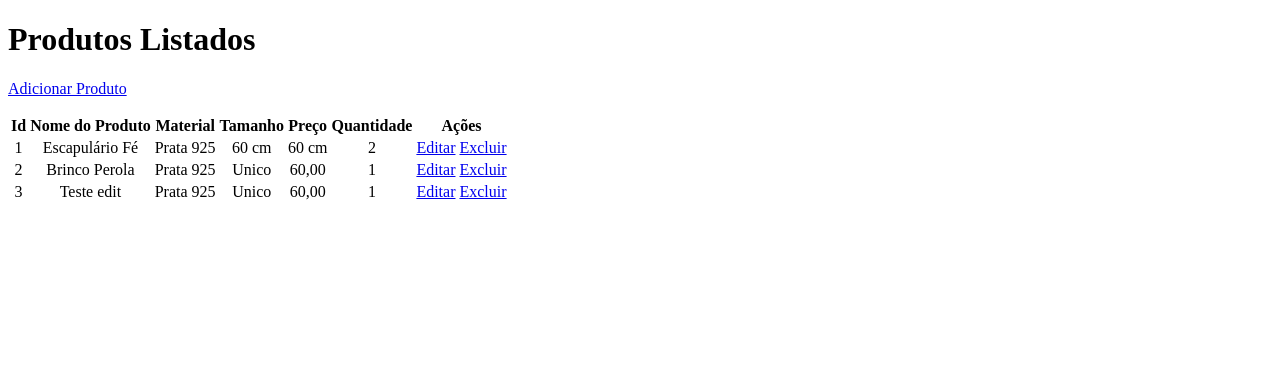
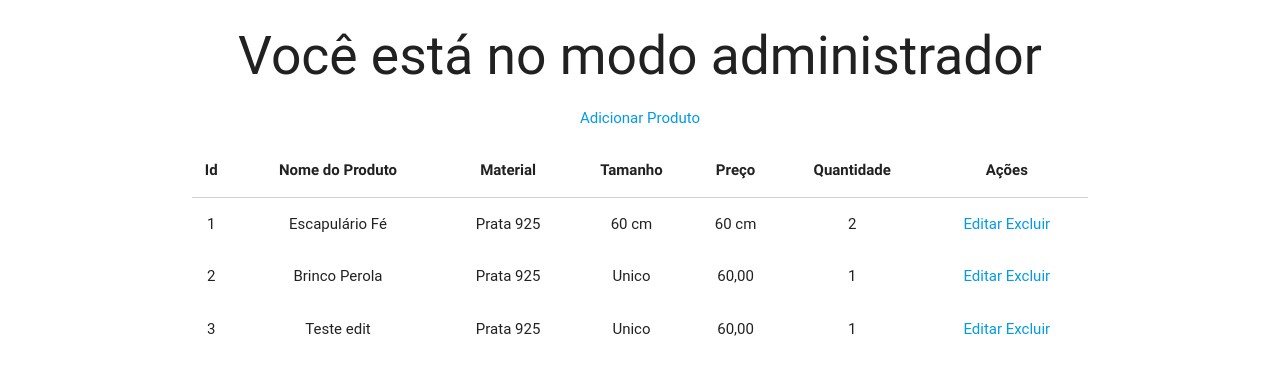
Before and after one commit to gabriellyp/Backend-Web, a Django app: page /produtos/ in a window 1280 px wide. Shown: the top 375 px of the page. Run offline with Django 4.2, Linux system fonts and the light colour scheme; data comes from the database, SQL or seed files in the repository; some libraries are stand-ins or nearby versions; some web fonts are replaced.

Commit message:
Ultima versão produtos funcional

```diff
--- a/produtos/templates/homeadm.html
+++ b/produtos/templates/homeadm.html
@@ -1,19 +1,25 @@
 <!DOCTYPE html>
 <html>
 <head>
+    <meta charset="UTF-8">
+    <meta name="viewport" content="width=device-width, initial-scale=1.0">
+    <meta http-equiv="X-UA-Compatible" content="ie=edge">
+    <title>Tela Administrador</title>
+    <link rel="stylesheet" href="https://cdnjs.cloudflare.com/ajax/libs/materialize/0.98.0/css/materialize.min.css">
     <style>
- Tr{
-   border=1
-   align=center
+	td,Th{
+	text-align: center;
 	}
     </style>
 </head>
 
-<body>
-	<h1>Produtos Listados</h1>
+<body style="text-align:center;">
+<div class="container">
+	<h2>Você está no modo administrador</h2>
 	<p><a href="adicionar/">Adicionar Produto</a></p>
 
-<table style="text-align: center;">
+	<table>
+    	<thead>
 	<Tr>
         <Th>Id</Th>
         <Th>Nome do Produto</Th>
@@ -23,7 +29,10 @@
         <Th>Quantidade</Th>
         <Th>Ações</Th>
         </Tr>
+	</thead>
+	<tbody>
 	{% for x in listaProdutos %}
+
 	<Tr>
         <td>{{ x.id }}</td>
        	<td>{{ x.nomeprod }}</td>
@@ -37,7 +46,8 @@
        </td>
   </Tr>
 {% endfor %}
+	</tbody>
 </table>
-
+</div>
 </body>
 </html>
```
Lines whose indentation alone changed are shown as unchanged.
